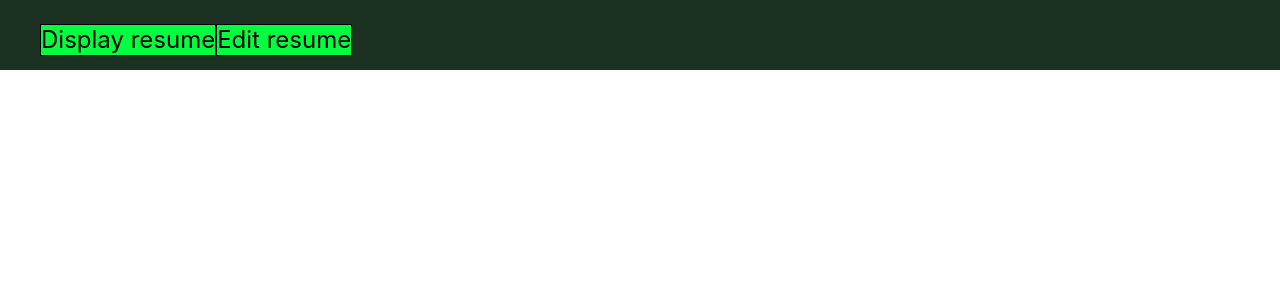
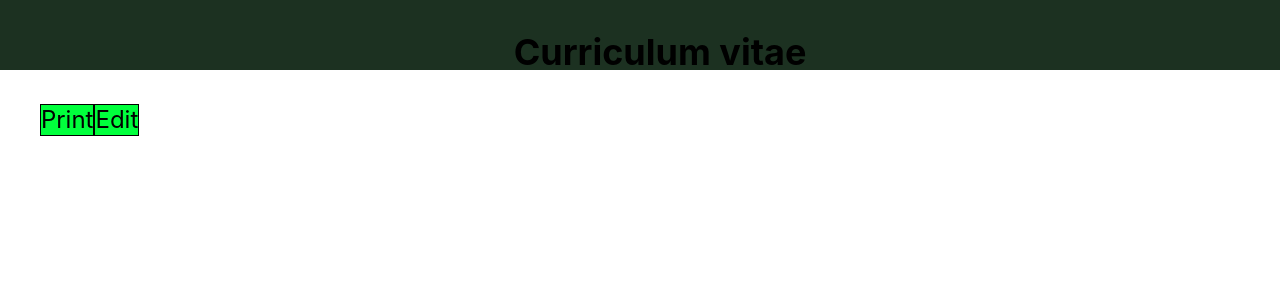
Before and after one commit to sesamDev/cv-project, a React (Create React App) app: page / in a window 1280 px wide. Shown: the top 300 px of the page. Built offline with nearby package versions, Linux system fonts and the light colour scheme.

Commit message:
added h2 and changed text

```diff
--- a/src/components/NavBar.js
+++ b/src/components/NavBar.js
@@ -6,9 +6,10 @@ class NavBar extends Component {
   NavItems() {
     return (
       <div className="navItems">
+        <h2>Curriculum vitae</h2>
         <ul>
-          <li className="menuItem">Display resume</li>
-          <li className="menuItem">Edit resume</li>
+          <li className="menuItem">Print</li>
+          <li className="menuItem">Edit</li>
         </ul>
       </div>
     );
```
